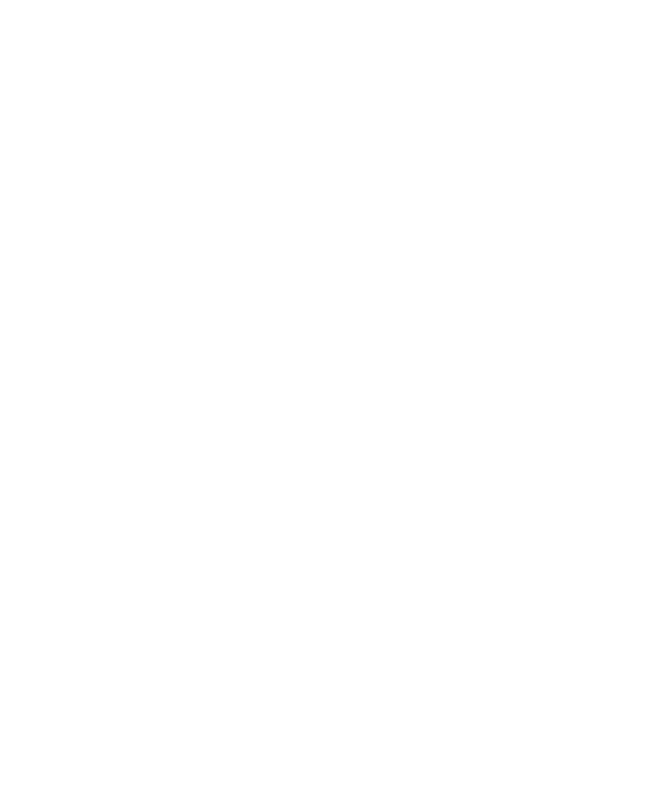
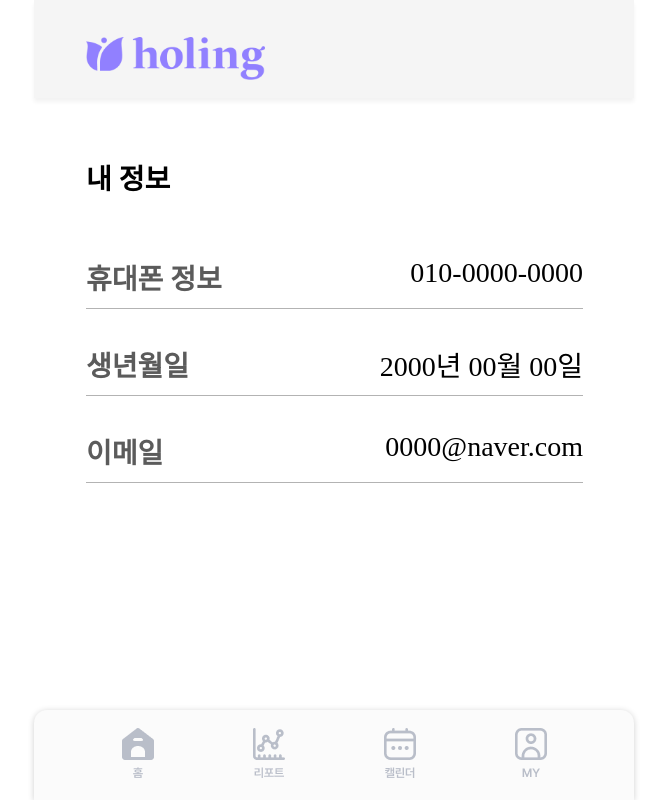
Before and after one commit to Likelion-YeungNam-Univ/12th-holing-web, a React (Create React App) app: page /account-info in a window 1280 px wide. Before the commit this address had no page. Shown: the whole page, without its empty margins (306-973 px from the left). Built offline with nearby package versions, Linux system fonts and the light colour scheme.

Commit message:
Feat: 계정 정보 페이지 제작

```diff
--- a/src/App.js
+++ b/src/App.js
@@ -5,6 +5,7 @@ import GlobalStyles from 'styles/GlobalStyles';
 import Frame from 'components/comonents/Frame';
 import MyFullCalendar from 'pages/MyFullCalendar';
 import MyPage from 'pages/MyPage';
+import AccountInfo from 'pages/AccountInfo';
 
 function App() {
   return (
@@ -18,6 +19,7 @@ function App() {
             <Route path="/report" element={<Report />} />
             <Route path="/calendar" element={<MyFullCalendar />} />
             <Route path="/my" element={<MyPage />} />
+            <Route path="/account-info" element={<AccountInfo />} />
           </Route>
         </Routes>
       </BrowserRouter>
--- a/src/pages/AccountInfo.js
+++ b/src/pages/AccountInfo.js
@@ -0,0 +1,35 @@
+import React from 'react';
+import {
+  MyInfoText,
+  PhoneNumberText,
+  UserPhoneNumber,
+  BirthDateText,
+  UserBirthDate,
+  EmailText,
+  UserEmail,
+  PhoneNumberRow,
+  BirthDaterRow,
+  EmailRow,
+} from 'styles/my/AccountInfo-styled';
+
+function AccountInfo() {
+  return (
+    <>
+      <MyInfoText>내 정보</MyInfoText>
+      <PhoneNumberRow>
+        <PhoneNumberText>휴대폰 정보</PhoneNumberText>
+        <UserPhoneNumber>010-0000-0000</UserPhoneNumber>
+      </PhoneNumberRow>
+      <BirthDaterRow>
+        <BirthDateText>생년월일</BirthDateText>
+        <UserBirthDate>2000년 00월 00일</UserBirthDate>
+      </BirthDaterRow>
+      <EmailRow>
+        <EmailText>이메일</EmailText>
+        <UserEmail>0000@naver.com</UserEmail>
+      </EmailRow>
+    </>
+  );
+}
+
+export default AccountInfo;
--- a/src/pages/MyPage.js
+++ b/src/pages/MyPage.js
@@ -1,4 +1,5 @@
 import React from 'react';
+import { useNavigate } from 'react-router-dom';
 import {
   ProfileWrapper,
   UserName,
@@ -16,6 +17,9 @@ import {
   CreditItemPrice,
   CreditItem,
   AdImg,
+  AccountInfoBtn,
+  ProfileImg,
+  NameWrapper,
 } from 'styles/my/MyPage-styled';
 import img_creditItem1 from 'assets/images/credit_item1.png';
 import img_creditItem2 from 'assets/images/credit_item2.png';
@@ -29,6 +33,7 @@ import img_ad1 from 'assets/images/advertise_img1.jpg';
 import img_ad2 from 'assets/images/advertise_img2.jpg';
 import img_ad3 from 'assets/images/advertise_img3.jpg';
 import img_ad4 from 'assets/images/advertise_img4.jpg';
+import img_accountInfoBtn from 'assets/images/account_info_btn.png';
 
 const createCreditItem = (img, title, description, price) => ({
   img,
@@ -110,11 +115,24 @@ const getRandomAdImage = () => {
 };
 
 function MyPage() {
+  const navigate = useNavigate();
+
+  const handleAccountInfoClick = () => {
+    navigate('/account-info');
+  };
+
   return (
     <>
       <ProfileWrapper>
-        <UserName>홍길동님</UserName>
-        <PartnerName>길동홍님의 배우자</PartnerName>
+        <ProfileImg></ProfileImg>
+        <NameWrapper>
+          <UserName>홍길동님</UserName>
+          <PartnerName>길동홍님의 배우자</PartnerName>
+        </NameWrapper>
+        <AccountInfoBtn
+          src={img_accountInfoBtn}
+          onClick={handleAccountInfoClick}
+        ></AccountInfoBtn>
       </ProfileWrapper>
       <CreditWrapper>
         <HoldCredit>현재 보유 크레딧</HoldCredit>
--- /dev/null
+++ b/src/styles/my/AccountInfo-styled.js
@@ -0,0 +1,63 @@
+import styled from 'styled-components';
+
+export const MyInfoText = styled.div`
+  font-size: 28px;
+  font-weight: 700;
+  margin-left: 52px;
+  margin-top: 59px;
+`;
+
+export const PhoneNumberRow = styled.div`
+  display: flex;
+  justify-content: space-between;
+  width: 497px;
+  margin-left: 52px;
+  margin-top: 60px;
+  padding-bottom: 11px;
+  border-bottom: 1px solid #b3b3b3;
+`;
+export const PhoneNumberText = styled.div`
+  color: #5b5b5b;
+  font-size: 28px;
+  font-weight: 700;
+`;
+export const UserPhoneNumber = styled.div`
+  font-size: 28px;
+  font-weight: 500;
+`;
+export const BirthDaterRow = styled.div`
+  display: flex;
+  justify-content: space-between;
+  width: 497px;
+  margin-left: 52px;
+  margin-top: 35px;
+  padding-bottom: 11px;
+  border-bottom: 1px solid #b3b3b3;
+`;
+export const BirthDateText = styled.div`
+  color: #5b5b5b;
+  font-size: 28px;
+  font-weight: 700;
+`;
+export const UserBirthDate = styled.div`
+  font-size: 28px;
+  font-weight: 500;
+`;
+export const EmailRow = styled.div`
+  display: flex;
+  justify-content: space-between;
+  width: 497px;
+  margin-left: 52px;
+  margin-top: 35px;
+  padding-bottom: 11px;
+  border-bottom: 1px solid #b3b3b3;
+`;
+export const EmailText = styled.div`
+  color: #5b5b5b;
+  font-size: 28px;
+  font-weight: 700;
+`;
+export const UserEmail = styled.div`
+  font-size: 28px;
+  font-weight: 500;
+`;
--- a/src/styles/my/MyPage-styled.js
+++ b/src/styles/my/MyPage-styled.js
@@ -5,14 +5,29 @@ export const ProfileWrapper = styled.div`
   margin-top: 72px;
   width: 496px;
   height: 102px;
+  display: flex;
+  align-items: center;
+`;
+export const ProfileImg = styled.div`
+  width: 102px;
+  height: 102px;
+  background-color: red;
+`;
+export const NameWrapper = styled.div`
+  display: block;
+  margin-left: 30px;
 `;
 export const UserName = styled.div`
   font-size: 32px;
-  font-weight: 700;
 `;
 export const PartnerName = styled.div`
   font-size: 18px;
   font-weight: 500;
+`;
+export const AccountInfoBtn = styled.img`
+  width: 24px;
+  height: 24px;
+  margin-left: 180px; //폰트 나오면 바꿔야 함
 `;
 export const CreditWrapper = styled.div`
   margin: 0 auto;
```
Also changed, not shown: src/assets/images/account_info_btn.png (added).
